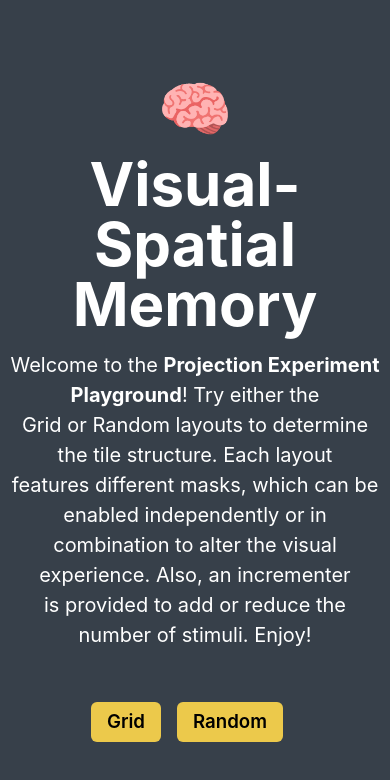
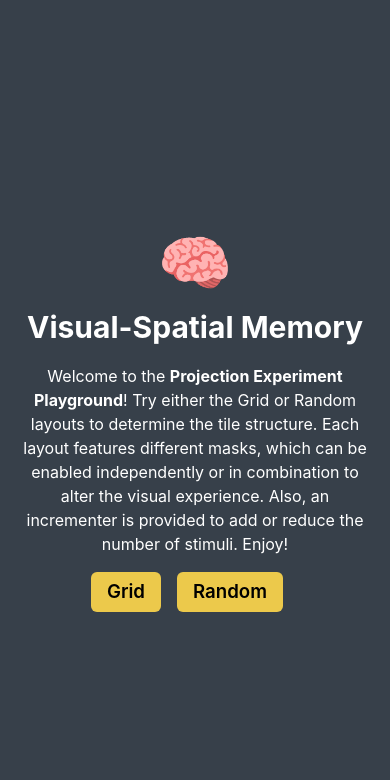
Before and after one commit to abeleinin/projection, a Next.js app: page / in a window 390 px wide. Shown: the top 780 px of the page. Built offline with nearby package versions, Linux system fonts and the light colour scheme; no server answers.

Commit message:
responsive grid layout

```diff
--- a/components/board.tsx
+++ b/components/board.tsx
@@ -4,8 +4,8 @@ const Board = ({ children }) => {
     <Center w="100%" h="100%" bg="#37404A">
       <Box
         display="flex"
-        p={2}
-        mb={6}
+        p={{ sm: 4, md: 8 }}
+        mb={{ sm: 0, md: 4 }}
         textAlign="center"
         justifyContent="center"
       >
--- a/components/layout/grid_layout.tsx
+++ b/components/layout/grid_layout.tsx
@@ -9,12 +9,11 @@ const GridLayout = ({
   flashIntensity
 }) => {
   return (
-    <SimpleGrid spacing="1" columns={{ md: 5 }}>
+    <SimpleGrid spacing="1" columns={5} w="full">
       {numberList &&
         numberList.map((v, _) => (
           <Button
             key={v}
-            // bg={wrongTile.includes(v) ? 'black' : 'white'}
             bg={
               rewardTile.includes(v)
                 ? '#38DC35'
@@ -22,12 +21,13 @@ const GridLayout = ({
                 ? 'red'
                 : 'white'
             }
-            p="2.5em"
+            p={{ base: '1em', md: '1.5em', lg: '2em' }}
+            fontSize={'1.5rem'}
             rounded="md"
             opacity={flashTile.includes(v) ? flashIntensity : '0.2'}
             _hover={{}}
             onClick={() => tileClickHandle(v)}
-          ></Button>
+          />
         ))}
     </SimpleGrid>
   )
--- a/components/layout/random_layout.tsx
+++ b/components/layout/random_layout.tsx
@@ -24,13 +24,13 @@ const RandomLayout: React.FC<RandomLayoutProps> = memo(function RandomLayout({
   return (
     // <Box position="relative" width="50vw" height="80vh" left="10em" (Translation mask using left and top attr)>
     // <Box position="relative" width="50vw" height="80vh">
-    <Box position="relative" width="50vw" height="80vh">
+    <Box position="relative" w="100vw" h="100vh">
       {numberList.map((v, index) => (
         <Button
           key={v}
           position="absolute"
-          left={`${buttonPositions[index]?.left}em`}
-          top={`${buttonPositions[index]?.top}em`}
+          left={`${buttonPositions[index]?.left}%`}
+          top={`${buttonPositions[index]?.top}%`}
           bg={
             rewardTile.includes(v)
               ? '#38DC35'
@@ -38,7 +38,8 @@ const RandomLayout: React.FC<RandomLayoutProps> = memo(function RandomLayout({
               ? 'red'
               : 'white'
           }
-          p="2em"
+          p={{ base: '0.5em', md: '1em', lg: '1.5em' }}
+          fontSize={'1.5rem'}
           rounded="md"
           opacity={flashTile.includes(v) ? flashIntensity : '0.2'}
           _hover={{}}
--- a/components/titlescreen.tsx
+++ b/components/titlescreen.tsx
@@ -48,21 +48,22 @@ const Titlescreen = ({
       animate={{ y: 0, opacity: 1 }}
       transition={{ delay: delay }}
     >
-      <Box fontSize="24px" color="#fff">
-        <Heading size="4xl" my={4}>
+      <Box fontSize={'24px'} color="#fff">
+        <Heading size={'4xl'} my={4}>
           {symbol}
         </Heading>
-        <Heading size="4xl" my={4}>
+        <Heading size={['xl', '4xl']} my={4}>
           {title}
         </Heading>
-        <Text fontSize="xl">{children}</Text>
-        <br />
+        <Text px={{ base: '1em', lg: '16em' }} fontSize={['md', 'xl']}>
+          {children}
+        </Text>
         <Button
           bg="yellow.400"
           _hover={{ bg: 'yellow.300' }}
           my={4}
           color="#000"
-          fontSize="14pt"
+          fontSize={'14pt'}
           marginRight="1rem"
           onClick={handleGridStart}
         >
@@ -73,7 +74,7 @@ const Titlescreen = ({
           _hover={{ bg: 'yellow.300' }}
           my={4}
           color="#000"
-          fontSize="14pt"
+          fontSize={'14pt'}
           marginRight="1rem"
           onClick={handleShuffleStart}
         >
--- a/pages/index.tsx
+++ b/pages/index.tsx
@@ -155,11 +155,11 @@ function VisualMemory() {
       let newPos, overlap
       do {
         newPos = {
-          left: Math.floor(Math.random() * 40),
-          top: Math.floor(Math.random() * 40)
+          left: Math.floor(Math.random() * 25) + 25,
+          top: Math.floor(Math.random() * 60) + 20
         }
-        newPos.right = newPos.left + 5.5
-        newPos.bottom = newPos.top + 5.5
+        newPos.right = newPos.left + 5
+        newPos.bottom = newPos.top + 5
         overlap = checkOverlap(newPos, positions)
       } while (overlap)
       positions.push(newPos)
@@ -362,14 +362,10 @@ function VisualMemory() {
           onStatusChange={{ grid: setGrid, shuffle: setShuffle, on: setIsOn }}
         >
           Welcome to the <b>Projection Experiment Playground</b>! Try either the
-          <br />
           Grid or Random layouts to determine the tile structure. Each layout
-          <br />
           features different masks, which can be enabled independently or in
-          <br />
-          combination to alter the visual experience. Also, an incrementer
-          <br />
-          is provided to add or reduce the number of stimuli. Enjoy!
+          combination to alter the visual experience. Also, an incrementer is
+          provided to add or reduce the number of stimuli. Enjoy!
         </Titlescreen>
       </Board>
     )
```
